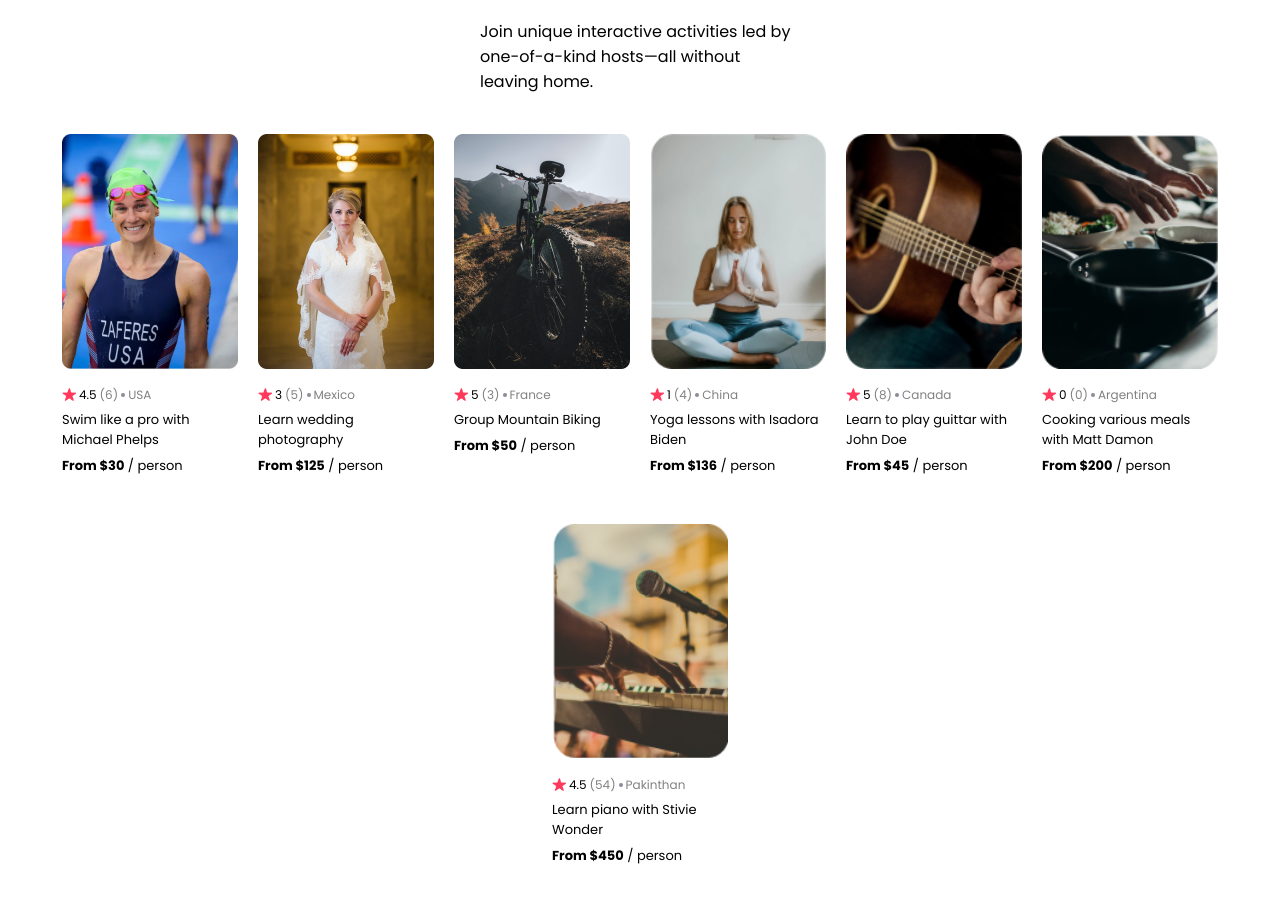
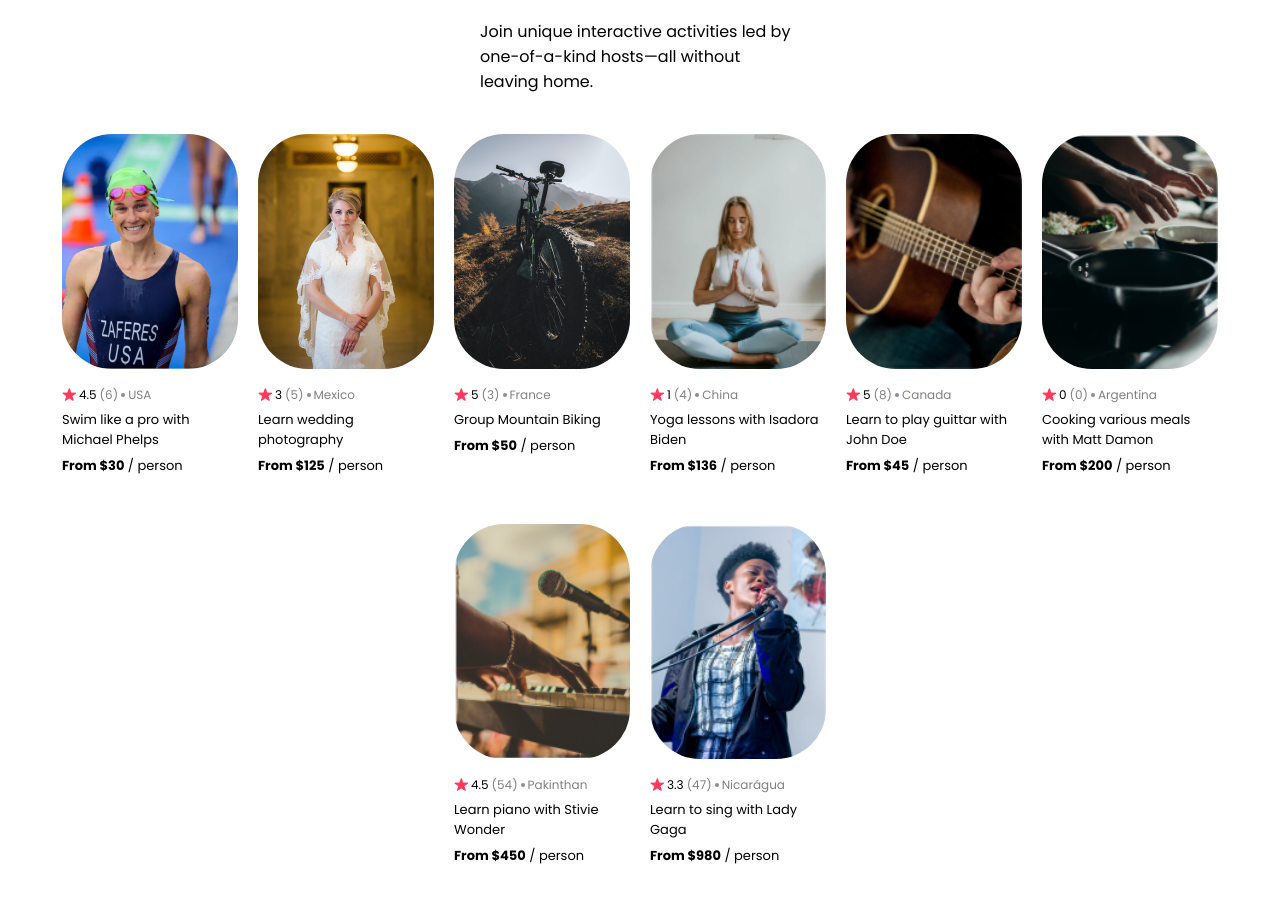
Before and after one commit to jmgtDev/AirBnB-with-React, a React (Vite) app: page / in a window 1280 px wide. Shown: the part 540-1442 px from the top of the page. Built offline with nearby package versions, Linux system fonts and the light colour scheme; a web font is replaced by a local one.

Commit message:
Adição de outro card para teste

```diff
--- a/src/components/Card/Card.module.css
+++ b/src/components/Card/Card.module.css
@@ -8,7 +8,7 @@
 .cardImg{
     width: 176px;
     height: 235px;
-    border-radius: 5px;
+    border-radius: 50px;
 }
 
 .soldOut{
--- a/src/dataBaseSimulator/dataBaseSimulator.jsx
+++ b/src/dataBaseSimulator/dataBaseSimulator.jsx
@@ -54,5 +54,13 @@ export default [
         country: "Pakinthan",
         description: "Learn piano with Stivie Wonder",
         price: 450
-     }
+     },
+     {
+      img: "../../public/Images/singing.png",
+      rating: 3.3,
+      numberOfReviews: 47,
+      country: "Nicarágua",
+      description: "Learn to sing with Lady Gaga",
+      price: 980
+   }
 ]
```
Also changed, not shown: public/Images/singing.png (added).
